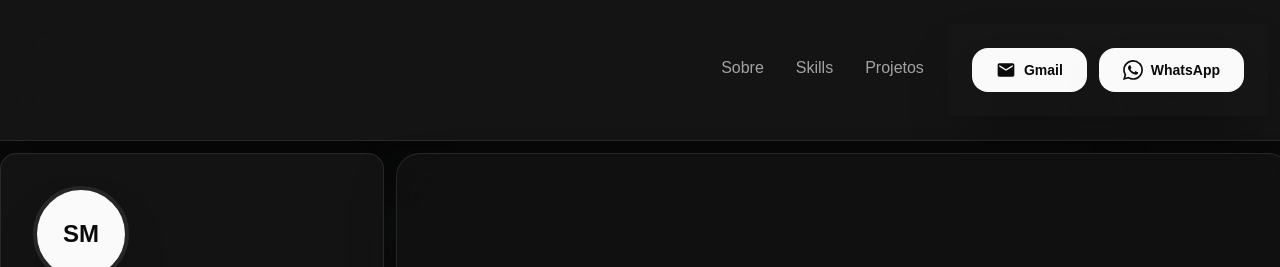
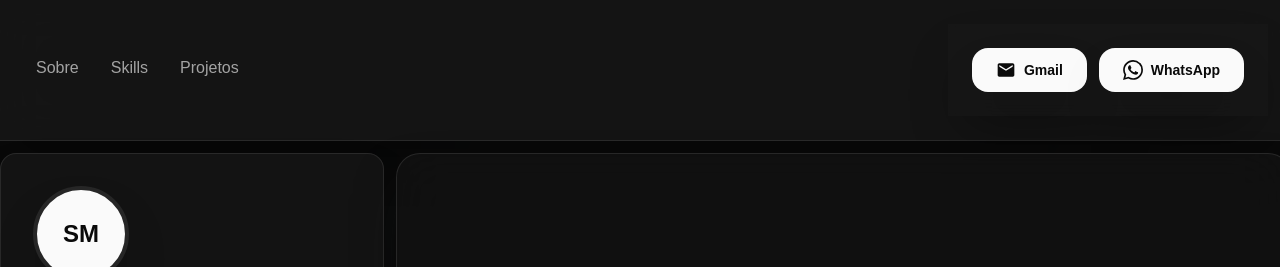
Before and after one commit to lucas-souuza/portfolio, a plain HTML site: page index.html in a window 1280 px wide. Shown: the top 267 px of the page. Drawn offline with nearby package versions, Linux system fonts and the light colour scheme.

Commit message:
fix nav buttons

```diff
--- a/index.html
+++ b/index.html
@@ -14,10 +14,10 @@
      gap-3 p-4 lg:p-0 relative z-10 bg-neutral-950/95 backdrop-blur-sm">
   <!-- TOPO - Botões agora em preto/branco -->
   <div class="col-span-1 lg:col-span-2 bg-neutral-900/90 backdrop-blur-xl p-4 lg:p-6 flex flex-col sm:flex-row
-  justify-end gap-3 border-b border-neutral-700/50 shadow-2xl rounded-xl lg:rounded-none">
+  justify-between gap-3 border-b border-neutral-700/50 shadow-2xl rounded-xl lg:rounded-none">
     <!-- NAV SIMPLES (substitui tudo) -->
 <!-- 1. NAV PRIMEIRO (nova posição) -->
-<div class="col-span-1 lg:col-span-2 flex justify-center lg:justify-end gap-2 mt-6 mb-6 px-4 lg:px-0">
+<div class="col-span-1 lg:col-span-2 flex justify-start lg:justify-start gap-2 mt-6 mb-6 px-8 lg:px-0">
   <a href="#sobre" class="px-3 py-2 text-sm lg:text-base text-neutral-400 hover:text-neutral-100 font-medium
          transition-all rounded-xl hover:bg-neutral-900/50">Sobre</a>
   <a href="#habilidades" class="px-3 py-2 text-sm lg:text-base text-neutral-400 hover:text-neutral-100 font-medium
@@ -25,6 +25,7 @@
   <a href="#projetos" class="px-3 py-2 text-sm lg:text-base text-neutral-400 hover:text-neutral-100 font-medium
          transition-all rounded-xl hover:bg-neutral-900/50">Projetos</a>
 </div>
+    <!-- CONTATOS -->
 <div class="col-span-1 lg:col-span-2 bg-neutral-900/90 backdrop-blur-xl p-4 lg:p-6 flex flex-col sm:flex-row
             justify-end gap-3 border-neutral-700/50 shadow-2xl rounded-xl lg:rounded-none">
     <!-- EMAIL -->
```
